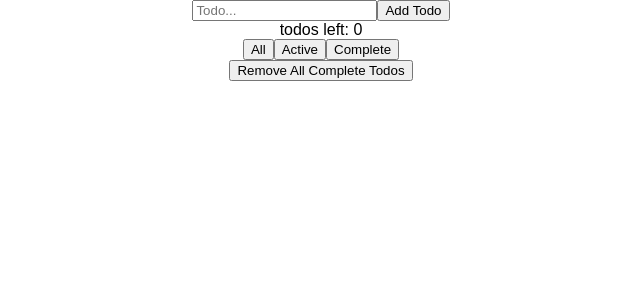
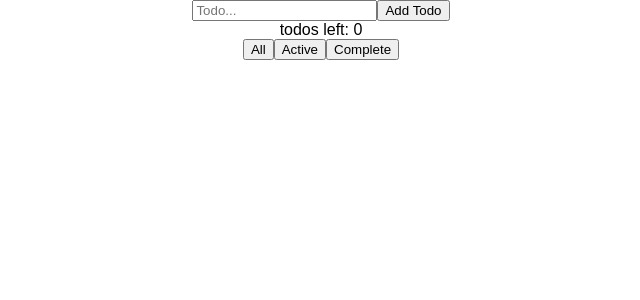
Before and after one commit to mediamanipulation/todo, a React (Create React App) app: page / in a window 1280 px wide. Shown: the top 300 px of the page, without its empty margins (319-959 px from the left). Built offline with nearby package versions, Linux system fonts and the light colour scheme.

Commit message:
7.1 only show if atleast one is complete - some

```diff
--- a/src/components/TodoList.js
+++ b/src/components/TodoList.js
@@ -11,7 +11,7 @@ import Todo from "./Todo";
  - 5. filter all/active/complete
  - 6. delete todo
  - 7. delete all complete
-    7.1 only show if atleast one is complete
+   - 7.1 only show if atleast one is complete
   8. button to toggle all on/off
 */
 
@@ -57,7 +57,7 @@ export default class TodoList extends React.Component {
 
   removeAllTodosThatAreComplete = () => {
     this.setState({
-      todos: this.state.todos.filter((todo) => !todo.complete)
+      todos: this.state.todos.filter((todo) => !todo.complete),
     });
   };
 
@@ -91,9 +91,13 @@ export default class TodoList extends React.Component {
         <button onClick={() => this.updateTodoToShow("complete")}>
           Complete
         </button>
-        <div>
-          <button onClick={this.removeAllTodosThatAreComplete} >Remove All Complete Todos</button>
-        </div>
+        {this.state.todos.some(todo => todo.complete) ? (
+          <div>
+            <button onClick={this.removeAllTodosThatAreComplete}>
+              Remove All Complete Todos
+            </button>
+          </div>
+        ) : null}
       </div>
     );
   }
```
